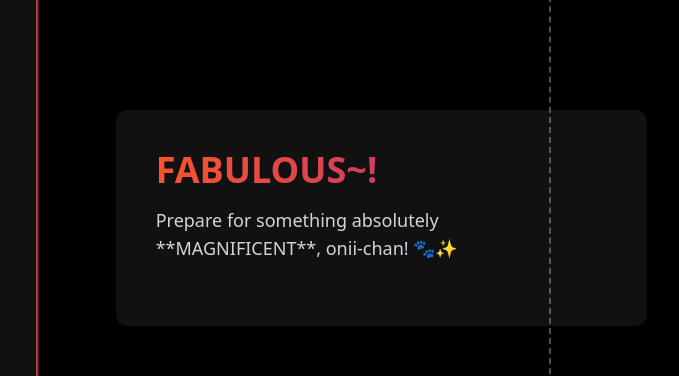
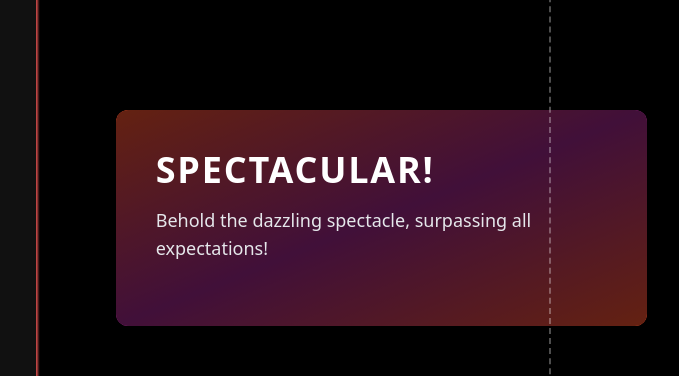
Before and after one commit to gnukeith/Brave-site, a plain HTML site: page index.html in a window 1280 px wide. Shown: the part 265-641 px from the top of the page, 601-1280 px from the left. Drawn offline with nearby package versions, Linux system fonts and the light colour scheme.

Commit message:
Revamp second container with spectacular effects and improved styling

```diff
--- a/index.html
+++ b/index.html
@@ -104,24 +104,20 @@
             </div>
         </div>
 
-        <!-- Second Container (FABULOUS Effects) -->
-        <div class="w-full max-w-[350px] md:max-w-xl lg:max-w-2xl bg-[#111] rounded-xl p-4 md:p-8 lg:p-10 ml-10 transform-gpu transition-all duration-500 hover:scale-105 hover:rotate-3 hover:shadow-2xl hover:shadow-[#FB542B]/40 relative overflow-hidden">
-            <!-- Glowing Border -->
-            <div class="absolute inset-0 rounded-xl border-2 border-transparent hover:border-[#FB542B] hover:opacity-50 transition-all duration-500 pointer-events-none"></div>
-
-            <!-- Content -->
-            <h2 class="text-xl md:text-3xl lg:text-4xl font-semibold mb-4 text-transparent bg-clip-text bg-gradient-to-r from-[#FB542B] to-[#a3278f]">
-                FABULOUS~!
+        <!-- Second Container (SPECTACULAR Effects) -->
+        <div class="w-full max-w-[350px] md:max-w-xl lg:max-w-2xl bg-gradient-to-br from-[#FB542B] via-[#a3278f] to-[#FB542B] rounded-xl p-4 md:p-8 lg:p-10 ml-10 relative transform-gpu transition-all duration-500 hover:scale-105 hover:rotate-3 hover:shadow-2xl hover:shadow-[#FB542B]/50 overflow-hidden">
+            <div class="absolute inset-0 bg-black bg-opacity-60 rounded-xl pointer-events-none"></div>
+            <h2 class="relative z-10 text-xl md:text-3xl lg:text-4xl font-bold mb-4 text-white tracking-wider">
+                SPECTACULAR!
             </h2>
-            <p class="text-gray-300 text-sm md:text-base lg:text-lg mb-6">
-                Prepare for something absolutely **MAGNIFICENT**, onii-chan! 🐾✨
+            <p class="relative z-10 text-gray-200 text-sm md:text-base lg:text-lg mb-6">
+                Behold the dazzling spectacle, surpassing all expectations!
             </p>
             <!-- Sparkle Effect -->
-            <div class="absolute inset-0 overflow-hidden">
+            <div class="absolute inset-0 pointer-events-none overflow-hidden">
                 <div class="sparkle absolute w-2 h-2 bg-white rounded-full opacity-0 animate-sparkle"></div>
             </div>
         </div>
-    </div>
 
 
     <script src="static/js/main.js"></script>
```
